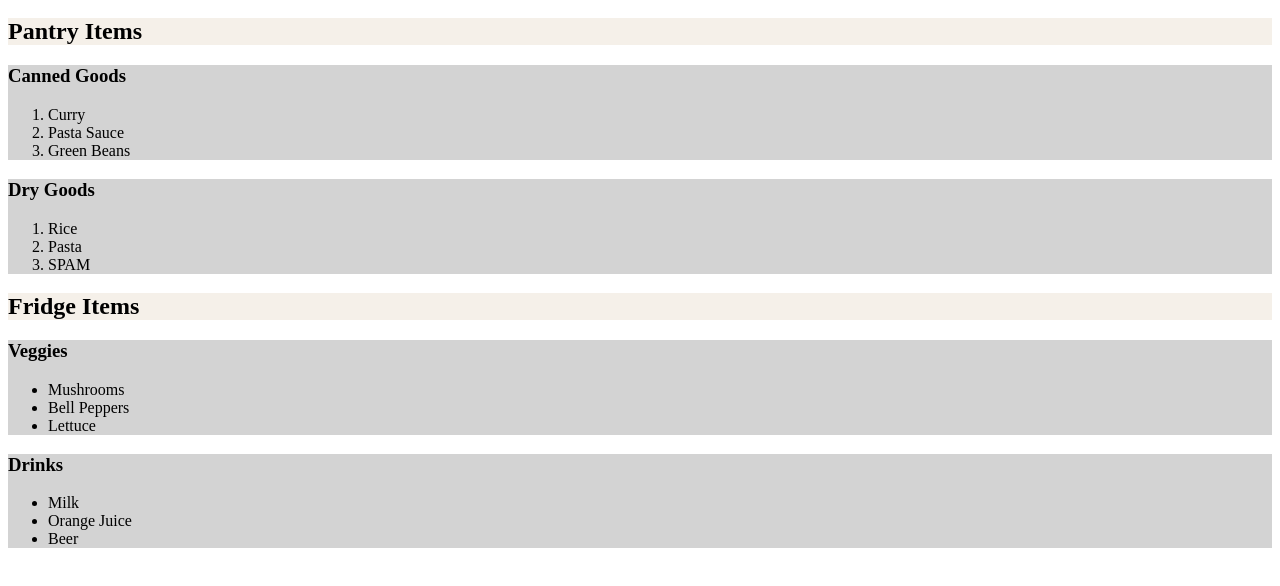
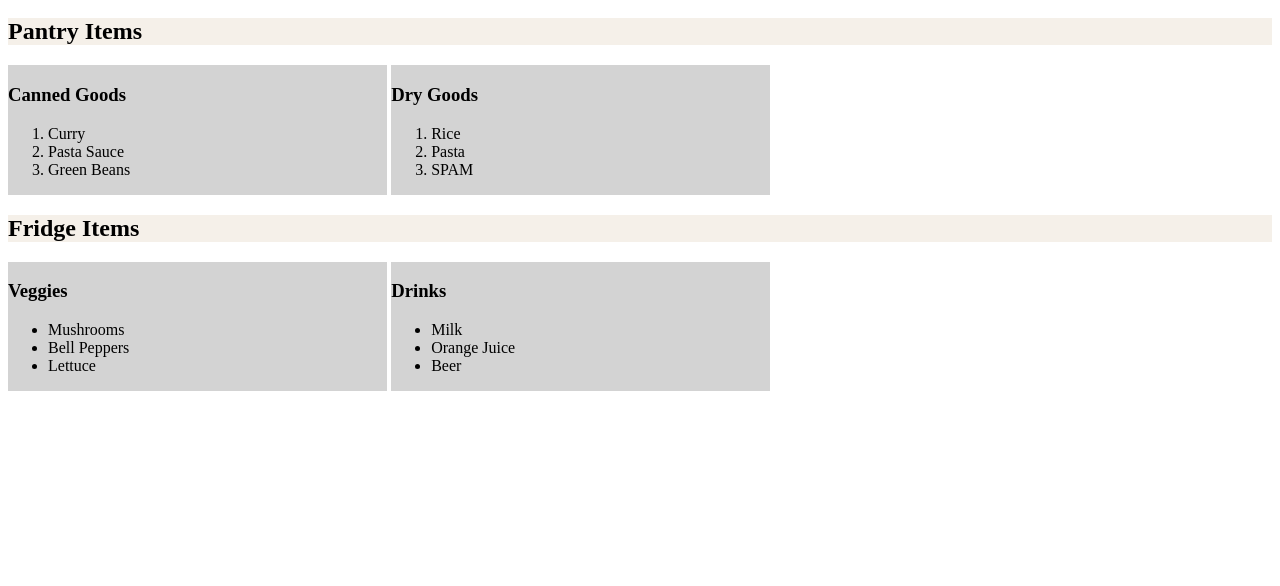
Before and after one commit to Zandypants/FAblock6-GroceryList, a plain HTML site: page index.html in a window 1280 px wide. Shown: the part 48-634 px from the top of the page. Drawn offline with Linux system fonts and the light colour scheme.

Commit message:
Got sections drawing side by side

```diff
--- a/index.html
+++ b/index.html
@@ -2,6 +2,12 @@
     <head>
         <title>Groceries for Zander</title>
         <link rel = "stylesheet" href="./styles.css">
+        <style>
+            section {
+                display: inline-block;
+                width: 30%;
+            }
+        </style>
     </head>
     <body>
         <header>
```
